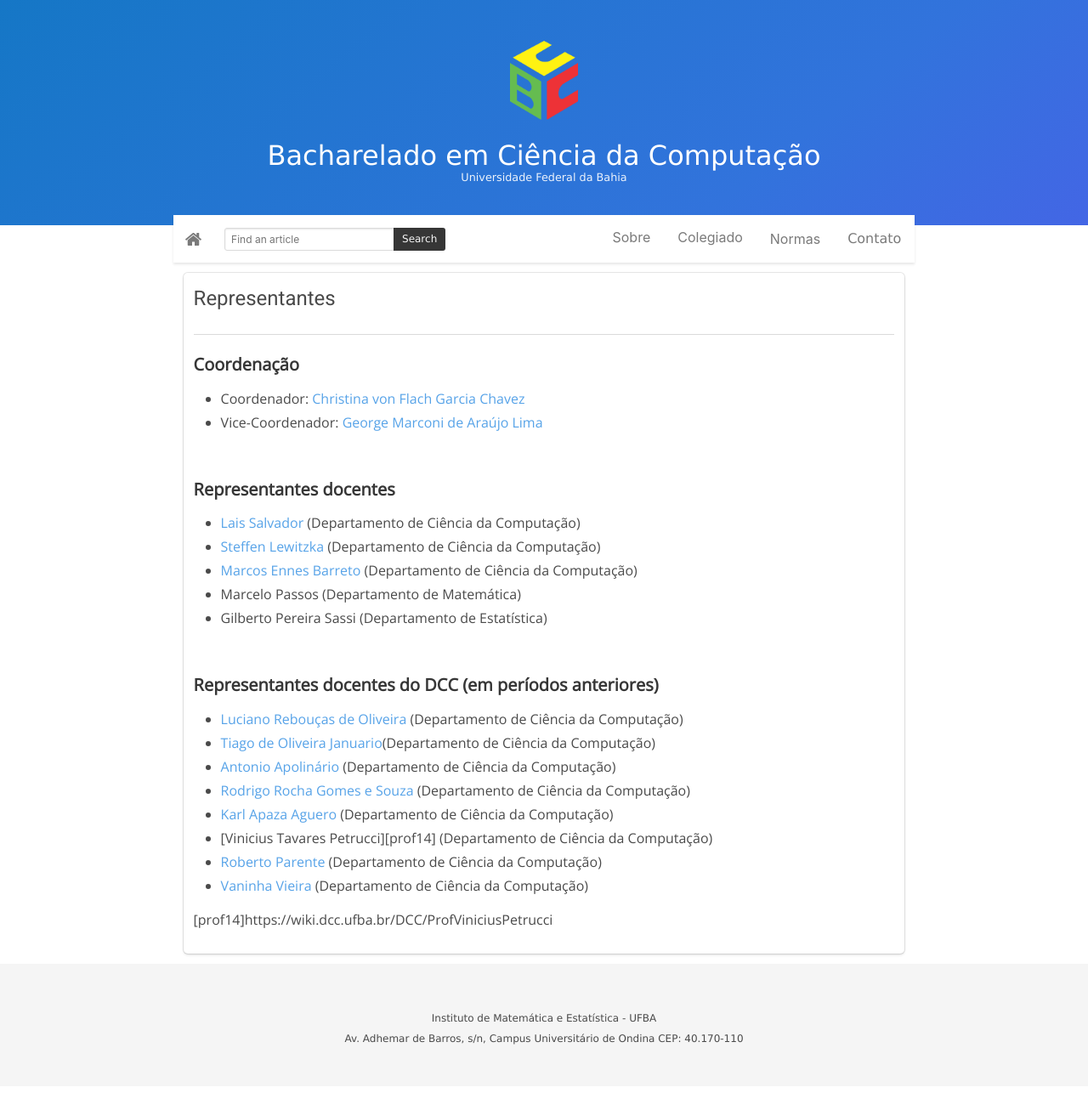
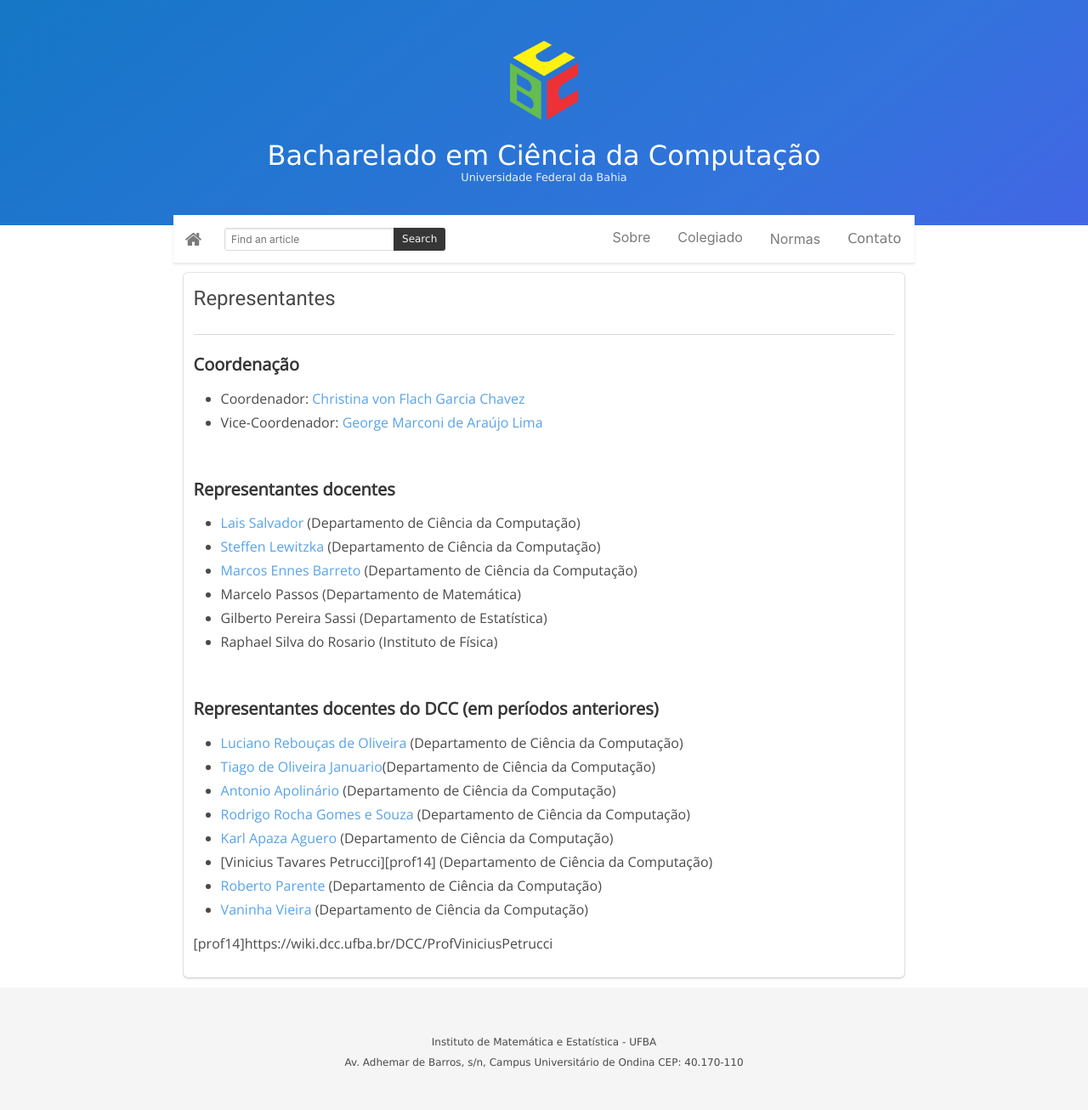
Before and after one commit to bcc-ufba/bcc-ufba.github.io, a Jekyll site: the page built from representantes.markdown, in a window 1280 px wide. Shown: the whole page at 85% size. Built offline with Jekyll 4.4.1, drawn with Linux system fonts in a browser that asks for light colours; before the commit the page ends 1278 px from its top, so only the background shows below that.

Commit message:
atualizando representantes

```diff
--- a/representantes.markdown
+++ b/representantes.markdown
@@ -19,6 +19,7 @@
 * [Marcos Ennes Barreto][prof10] (Departamento de Ciência da Computação)
 * Marcelo Passos (Departamento de Matemática)
 * Gilberto Pereira Sassi (Departamento de Estatística)
+* Raphael Silva do Rosario (Instituto de Física)
 
 <br>
 
```
